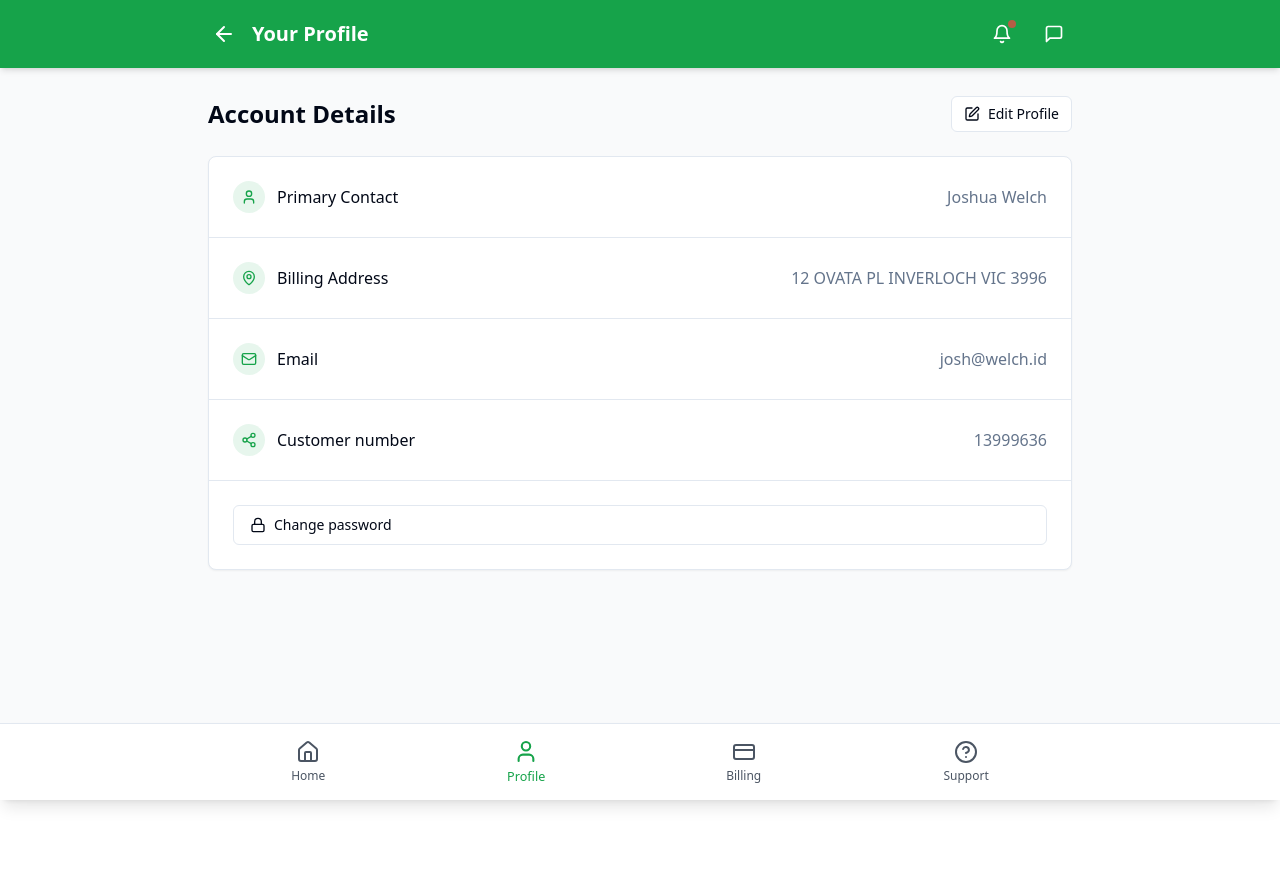
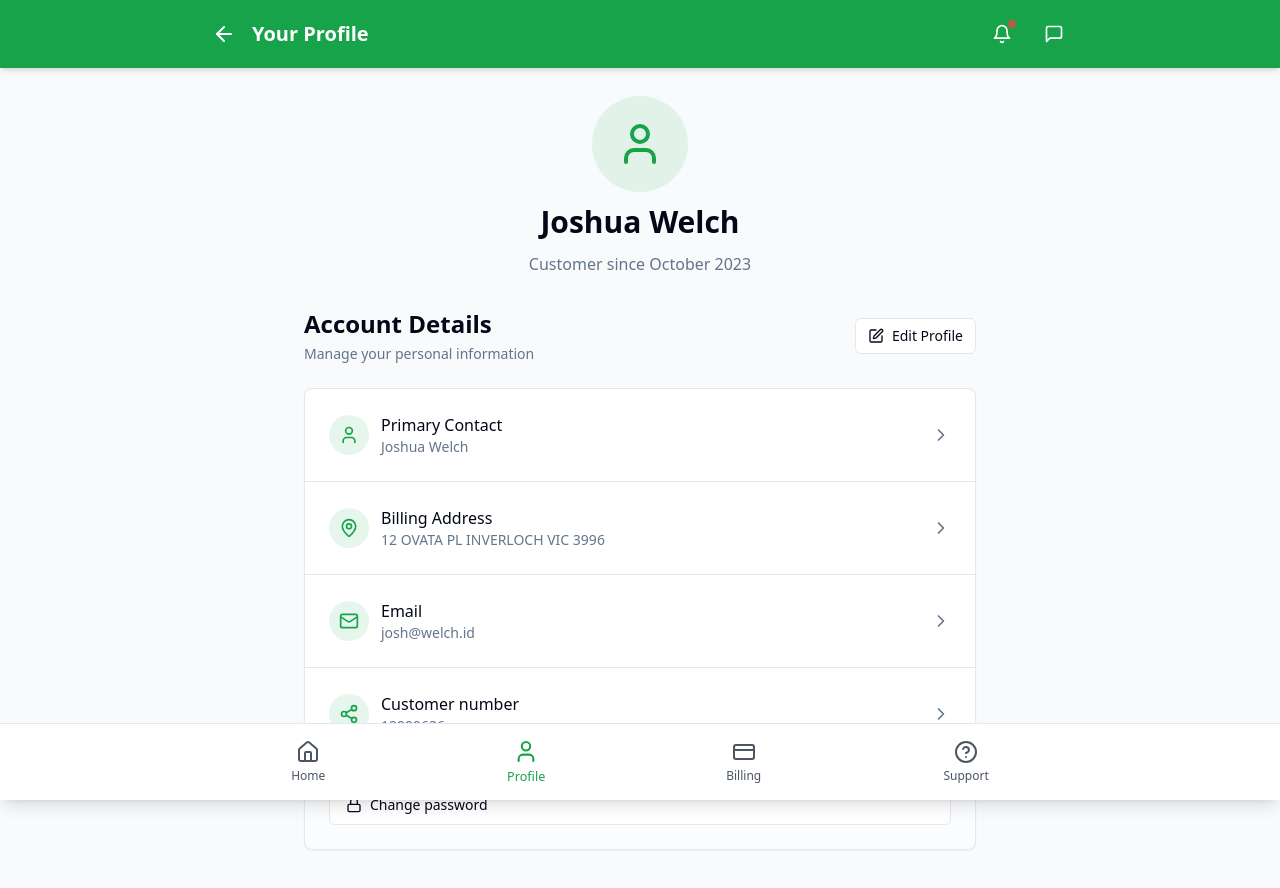
Before and after one commit to Josh-welch/api-connectivity-explorer, a React (Vite) app: page /profile in a window 1280 px wide. Shown: the top 888 px of the page. Before the commit the page ends 800 px from the top, so only its background shows below. Built offline with nearby package versions, Linux system fonts and the light colour scheme.

Commit message:
Improve user interface aesthetics
[skip gpt_engineer]

```diff
--- a/src/pages/Profile.tsx
+++ b/src/pages/Profile.tsx
@@ -1,64 +1,89 @@
 import { Card } from "@/components/ui/card";
-import { User, MapPin, Mail, Share2, Lock, Edit } from "lucide-react";
+import { User, MapPin, Mail, Share2, Lock, Edit, ChevronRight } from "lucide-react";
 import { Button } from "@/components/ui/button";
 
 const Profile = () => {
   return (
-    <div className="space-y-8">
+    <div className="space-y-8 max-w-2xl mx-auto">
+      {/* Header Section */}
+      <div className="text-center space-y-3 mb-8">
+        <div className="size-24 bg-primary/10 rounded-full mx-auto flex items-center justify-center">
+          <User className="h-12 w-12 text-primary" />
+        </div>
+        <h1 className="text-3xl font-bold">Joshua Welch</h1>
+        <p className="text-muted-foreground">Customer since October 2023</p>
+      </div>
+
       <section>
         <div className="flex items-center justify-between mb-6">
-          <h2 className="text-2xl font-semibold">Account Details</h2>
-          <Button variant="outline" size="sm" className="gap-2">
-            <Edit className="h-4 w-4" />
+          <div>
+            <h2 className="text-2xl font-semibold">Account Details</h2>
+            <p className="text-sm text-muted-foreground mt-1">Manage your personal information</p>
+          </div>
+          <Button variant="outline" size="sm" className="gap-2 group">
+            <Edit className="h-4 w-4 group-hover:scale-110 transition-transform" />
             Edit Profile
           </Button>
         </div>
-        <Card>
+
+        <Card className="overflow-hidden">
           <div className="divide-y">
-            <div className="p-4 sm:p-6 flex flex-col sm:flex-row sm:items-center sm:justify-between gap-2">
+            <div className="p-4 sm:p-6 flex items-center justify-between hover:bg-accent/50 transition-colors">
               <div className="flex items-center gap-3">
-                <div className="flex items-center justify-center size-8 rounded-full bg-primary/10">
-                  <User className="h-4 w-4 text-primary" />
+                <div className="flex items-center justify-center size-10 rounded-full bg-primary/10">
+                  <User className="h-5 w-5 text-primary" />
                 </div>
-                <span className="font-medium">Primary Contact</span>
+                <div>
+                  <p className="font-medium">Primary Contact</p>
+                  <p className="text-sm text-muted-foreground">Joshua Welch</p>
+                </div>
               </div>
-              <span className="text-muted-foreground ml-11 sm:ml-0">Joshua Welch</span>
+              <ChevronRight className="h-5 w-5 text-muted-foreground" />
             </div>
 
-            <div className="p-4 sm:p-6 flex flex-col sm:flex-row sm:items-center sm:justify-between gap-2">
+            <div className="p-4 sm:p-6 flex items-center justify-between hover:bg-accent/50 transition-colors">
               <div className="flex items-center gap-3">
-                <div className="flex items-center justify-center size-8 rounded-full bg-primary/10">
-                  <MapPin className="h-4 w-4 text-primary" />
+                <div className="flex items-center justify-center size-10 rounded-full bg-primary/10">
+                  <MapPin className="h-5 w-5 text-primary" />
                 </div>
-                <span className="font-medium">Billing Address</span>
+                <div>
+                  <p className="font-medium">Billing Address</p>
+                  <p className="text-sm text-muted-foreground">12 OVATA PL INVERLOCH VIC 3996</p>
+                </div>
               </div>
-              <span className="text-muted-foreground ml-11 sm:ml-0">12 OVATA PL INVERLOCH VIC 3996</span>
+              <ChevronRight className="h-5 w-5 text-muted-foreground" />
             </div>
 
-            <div className="p-4 sm:p-6 flex flex-col sm:flex-row sm:items-center sm:justify-between gap-2">
+            <div className="p-4 sm:p-6 flex items-center justify-between hover:bg-accent/50 transition-colors">
               <div className="flex items-center gap-3">
-                <div className="flex items-center justify-center size-8 rounded-full bg-primary/10">
-                  <Mail className="h-4 w-4 text-primary" />
+                <div className="flex items-center justify-center size-10 rounded-full bg-primary/10">
+                  <Mail className="h-5 w-5 text-primary" />
                 </div>
-                <span className="font-medium">Email</span>
+                <div>
+                  <p className="font-medium">Email</p>
+                  <p className="text-sm text-muted-foreground">josh@welch.id</p>
+                </div>
               </div>
-              <span className="text-muted-foreground ml-11 sm:ml-0">josh@welch.id</span>
+              <ChevronRight className="h-5 w-5 text-muted-foreground" />
             </div>
 
-            <div className="p-4 sm:p-6 flex flex-col sm:flex-row sm:items-center sm:justify-between gap-2">
+            <div className="p-4 sm:p-6 flex items-center justify-between hover:bg-accent/50 transition-colors">
               <div className="flex items-center gap-3">
-                <div className="flex items-center justify-center size-8 rounded-full bg-primary/10">
-                  <Share2 className="h-4 w-4 text-primary" />
+                <div className="flex items-center justify-center size-10 rounded-full bg-primary/10">
+                  <Share2 className="h-5 w-5 text-primary" />
                 </div>
-                <span className="font-medium">Customer number</span>
+                <div>
+                  <p className="font-medium">Customer number</p>
+                  <p className="text-sm text-muted-foreground">13999636</p>
+                </div>
               </div>
-              <span className="text-muted-foreground ml-11 sm:ml-0">13999636</span>
+              <ChevronRight className="h-5 w-5 text-muted-foreground" />
             </div>
           </div>
 
-          <div className="p-4 sm:p-6 space-y-3 border-t">
-            <Button variant="outline" className="w-full justify-start gap-2">
-              <Lock className="h-4 w-4" />
+          <div className="p-4 sm:p-6 space-y-3 border-t bg-accent/30">
+            <Button variant="outline" className="w-full justify-start gap-2 group">
+              <Lock className="h-4 w-4 group-hover:scale-110 transition-transform" />
               Change password
             </Button>
           </div>
```
